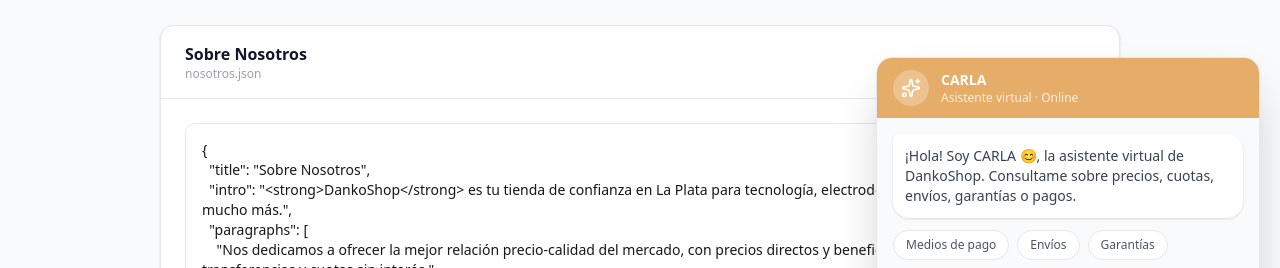
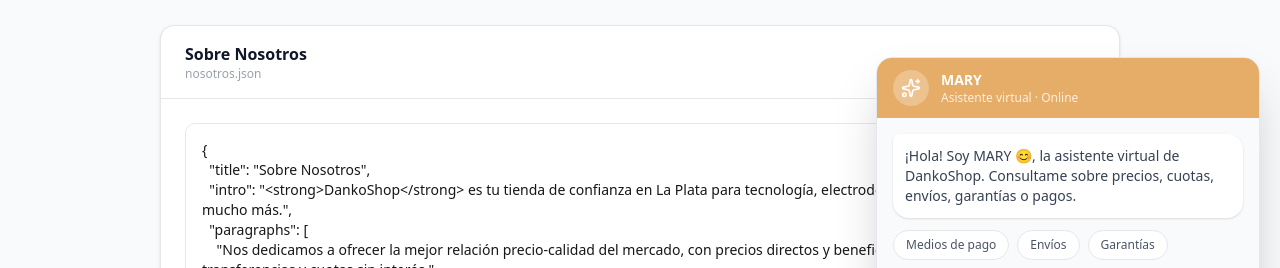
Before and after one commit to dankopetro/dankoshop, a Next.js app in the folder storefront/: page /admin-contenido in a window 1280 px wide. Both pictures are taken after a click on the button "Abrir chat con MARY". Shown: the part 312-580 px from the top of the page. Built offline with nearby package versions, Linux system fonts and the light colour scheme.

Commit message:
feat: rename chatbot from Carla to Mary
- Renamed component, API route, content file
- Updated all references in UI and greeting triggers

```diff
--- a/storefront/src/app/api/carla/route.ts
+++ b/storefront/src/app/api/mary/route.ts
@@ -1,7 +1,7 @@
 import { NextRequest, NextResponse } from "next/server"
 import { getProducts } from "@/lib/medusa"
 
-const KNOWLEDGE = require("@/content/carla.json") as {
+const KNOWLEDGE = require("@/content/mary.json") as {
   bienvenida: string
   saludo: string[]
   despedida: string[]
@@ -17,7 +17,7 @@
     .replace(/[\u0300-\u036f]/g, "")
 }
 
-const SALUDOS = ["hola", "buenas", "buen dia", "buenas tardes", "buenas noches", "hey", "que tal", "carla"]
+const SALUDOS = ["hola", "buenas", "buen dia", "buenas tardes", "buenas noches", "hey", "que tal", "mary"]
 const DESPEDIDAS = ["chau", "adios", "gracias", "graciass", "ok", "perfecto", "listo", "hasta luego", "nos vemos"]
 
 function formatPrice(n: number): string {
--- a/storefront/src/app/layout.tsx
+++ b/storefront/src/app/layout.tsx
@@ -3,7 +3,7 @@
 import "./globals.css"
 import Header from "@/components/header"
 import Footer from "@/components/footer"
-import CarlaChat from "@/components/carla-chat"
+import MaryChat from "@/components/mary-chat"
 
 const geistSans = Geist({
   variable: "--font-geist-sans",
@@ -25,7 +25,7 @@
         <Header />
         <main className="flex-1">{children}</main>
         <Footer />
-        <CarlaChat />
+        <MaryChat />
       </body>
     </html>
   )
--- a/storefront/src/components/carla-chat.tsx
+++ b/storefront/src/components/mary-chat.tsx
@@ -4,13 +4,13 @@
 import { MessageCircle, X, Send, Sparkles } from "lucide-react"
 
 interface ChatMsg {
-  from: "user" | "carla"
+  from: "user" | "mary"
   text: string
 }
 
 const QUICK = ["Medios de pago", "Envíos", "Garantías", "Precios mayoristas"]
 
-export default function CarlaChat() {
+export default function MaryChat() {
   const [open, setOpen] = useState(false)
   const [msgs, setMsgs] = useState<ChatMsg[]>([])
   const [input, setInput] = useState("")
@@ -28,15 +28,15 @@
     setInput("")
     setLoading(true)
     try {
-      const res = await fetch("/api/carla", {
+      const res = await fetch("/api/mary", {
         method: "POST",
         headers: { "Content-Type": "application/json" },
         body: JSON.stringify({ message: trimmed }),
       })
       const data = await res.json()
-      setMsgs((m) => [...m, { from: "carla", text: data.reply || "Ups, no pude procesar tu consulta." }])
+      setMsgs((m) => [...m, { from: "mary", text: data.reply || "Ups, no pude procesar tu consulta." }])
     } catch {
-      setMsgs((m) => [...m, { from: "carla", text: "Hubo un problema de conexión. Intentalo de nuevo 😊" }])
+      setMsgs((m) => [...m, { from: "mary", text: "Hubo un problema de conexión. Intentalo de nuevo 😊" }])
     } finally {
       setLoading(false)
     }
@@ -49,7 +49,7 @@
         onClick={() => setOpen((o) => !o)}
         className="fixed bottom-5 right-5 z-50 w-14 h-14 rounded-full flex items-center justify-center shadow-lg hover:scale-105 transition-transform"
         style={{ backgroundColor: "#e5ad68" }}
-        aria-label="Abrir chat con CARLA"
+        aria-label="Abrir chat con MARY"
       >
         {open ? (
           <X className="w-6 h-6 text-white" />
@@ -72,7 +72,7 @@
               <Sparkles className="w-5 h-5 text-white" />
             </div>
             <div>
-              <p className="text-white font-semibold text-sm">CARLA</p>
+              <p className="text-white font-semibold text-sm">MARY</p>
               <p className="text-white/80 text-xs">Asistente virtual · Online</p>
             </div>
           </div>
@@ -81,7 +81,7 @@
             {msgs.length === 0 && (
               <div className="space-y-3">
                 <div className="bg-white rounded-2xl rounded-tl-sm p-3 text-sm text-gray-700 shadow-sm">
-                  ¡Hola! Soy CARLA 😊, la asistente virtual de DankoShop. Consultame sobre precios, cuotas, envíos, garantías o pagos.
+                  ¡Hola! Soy MARY 😊, la asistente virtual de DankoShop. Consultame sobre precios, cuotas, envíos, garantías o pagos.
                 </div>
                 <div className="flex flex-wrap gap-2">
                   {QUICK.map((q) => (
```
Also changed, not shown: storefront/src/content/mary.json (renamed from storefront/src/content/carla.json).
